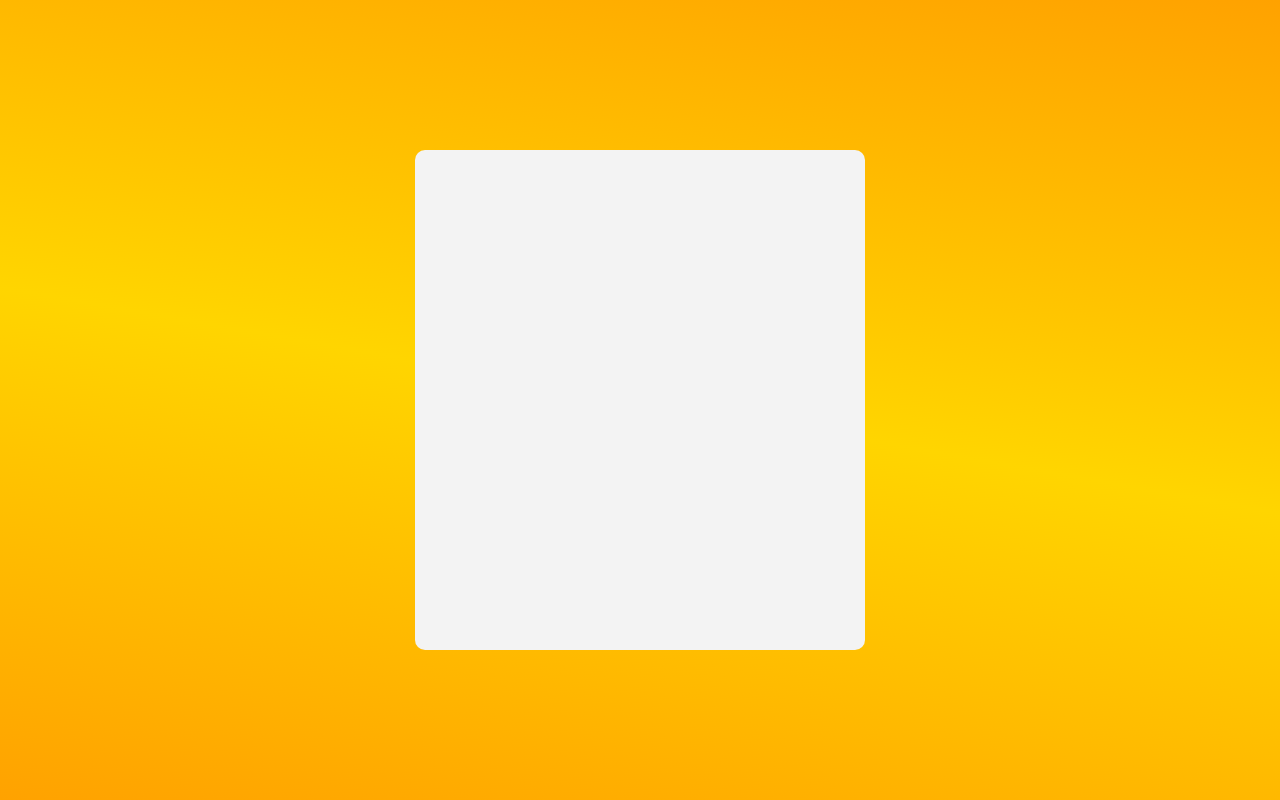
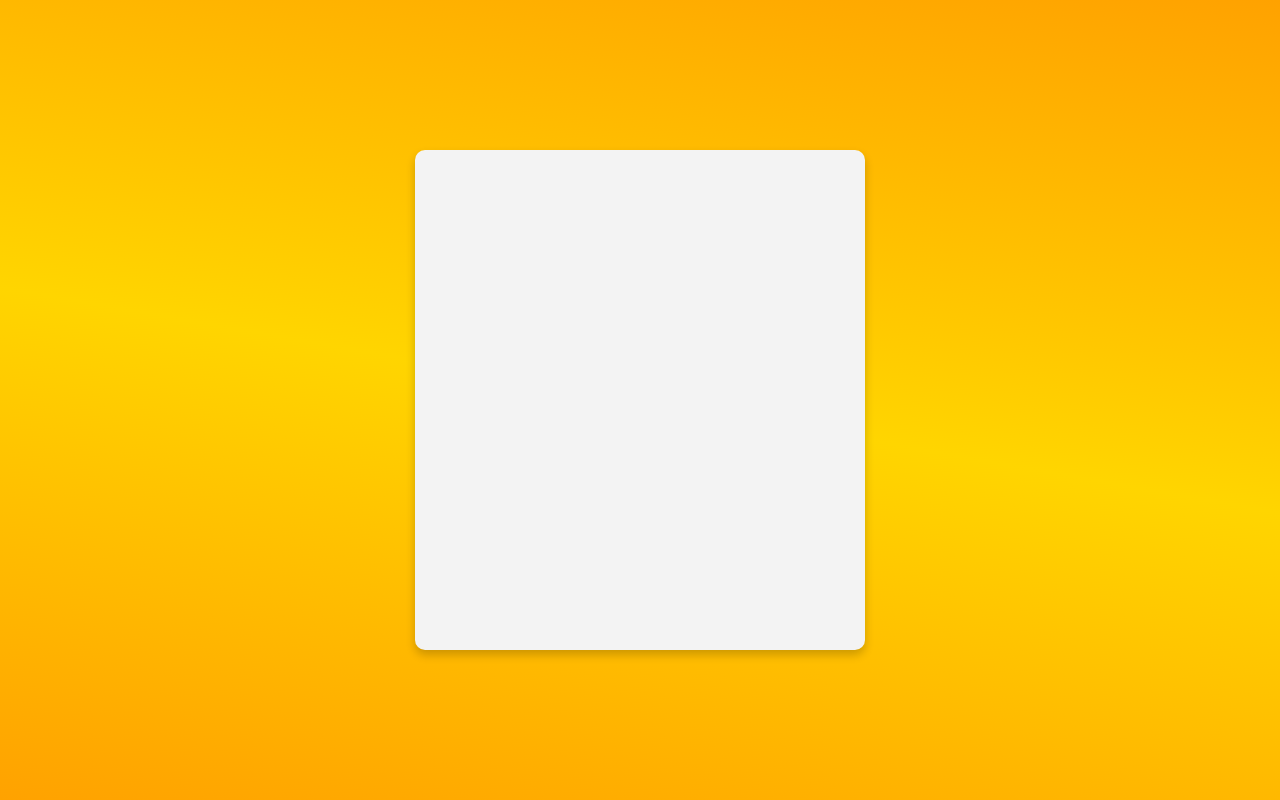
Before and after one commit to MoketeTyabekana/Custom-Radio-Button, a plain HTML site: page index.html in a window 1280 px wide. Drawn offline with Linux system fonts and the light colour scheme.

Commit message:
Added a box shadow to the container.

```diff
--- a/styles.css
+++ b/styles.css
@@ -19,4 +19,5 @@ background-image: linear-gradient(190deg, #ffa200 , #ffd500,#ffa200);
     border-radius: 10px;
     height: 500px;
     width: 450px;
+    box-shadow: 0 5px 10px rgba(0, 0, 0, 0.2);
 }
```
